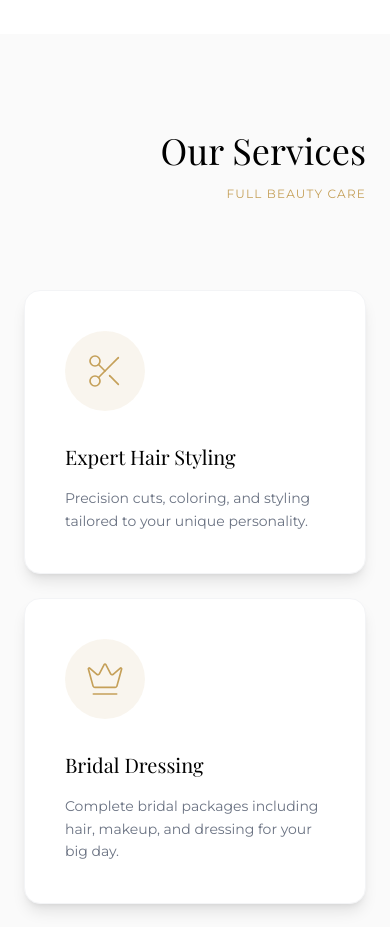
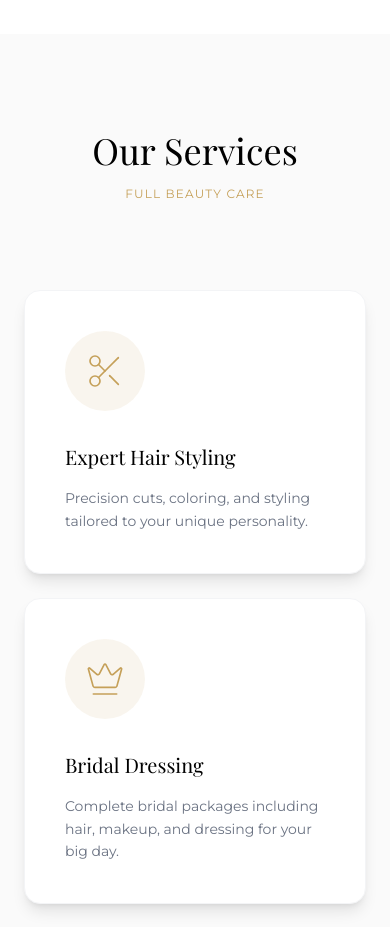
Before and after one commit to Sandaru03/Tailor-Shop-Website-FrontEnd, a React app: page / in a window 390 px wide. Shown: the part 2020-2947 px from the top of the page. Built offline with nearby package versions, Linux system fonts and the light colour scheme; the HTML template or start-up script is replaced by a standard one; a web font is replaced by a local one.

Commit message:
Home Page simple updates

```diff
--- a/src/pages/Admin/AdminDashboard.jsx
+++ b/src/pages/Admin/AdminDashboard.jsx
@@ -511,7 +511,7 @@ const AdminDashboard = () => {
                                         <tr key={product.id} className="hover:bg-gray-50 transition-colors">
                                             <td className="p-4">
                                                 <img
-                                                    src={`${import.meta.env.VITE_BACKEND_URL}/${product.image}`}
+                                                    src={product.image.startsWith('http') ? product.image : `${import.meta.env.VITE_BACKEND_URL}/${product.image}`}
                                                     alt={product.title}
                                                     className="w-12 h-16 object-cover rounded"
                                                 />
--- a/src/pages/Collection/Collection.jsx
+++ b/src/pages/Collection/Collection.jsx
@@ -68,7 +68,7 @@ const Collection = () => {
              </div>
              <div className="absolute inset-0 bg-linear-to-t from-black via-black/40 to-transparent"></div>
 
-             <div className="relative z-10 container mx-auto px-6 md:px-12 flex flex-col md:flex-row justify-between items-end gap-8">
+             <div className="relative z-10 container mx-auto px-6 md:px-12 flex flex-col md:flex-row justify-between items-center md:items-end gap-8 text-center md:text-left">
                 <div>
                    <motion.span
                       initial={{ y: 20, opacity: 0 }}
@@ -159,7 +159,7 @@ const Collection = () => {
                             {/* Image Container */}
                             <div className="relative aspect-3/4 overflow-hidden mb-6 bg-gray-100">
                                 <img
-                                    src={`${import.meta.env.VITE_BACKEND_URL}/${item.image}`}
+                                    src={item.image.startsWith('http') ? item.image : `${import.meta.env.VITE_BACKEND_URL}/${item.image}`}
                                     alt={item.title}
                                     className="w-full h-full object-cover transition-transform duration-[1.5s] ease-out group-hover:scale-110"
                                 />
--- a/src/pages/Home/Home.jsx
+++ b/src/pages/Home/Home.jsx
@@ -256,7 +256,7 @@ const Home = () => {
         {/* --- SERVICES GRID --- */}
         <section id="services" className="py-24 bg-[#fafafa] text-black">
           <div className="container mx-auto px-6">
-            <div className="flex flex-col md:flex-row justify-between items-end mb-16 pb-6">
+            <div className="flex flex-col md:flex-row justify-between items-center md:items-end mb-16 pb-6 text-center md:text-left">
                <h2 className="text-4xl md:text-5xl font-serif">Our Services</h2>
                <p className="text-[#C5A059] font-sans text-xs tracking-widest uppercase mt-4 md:mt-0">
                   Full Beauty Care
```
